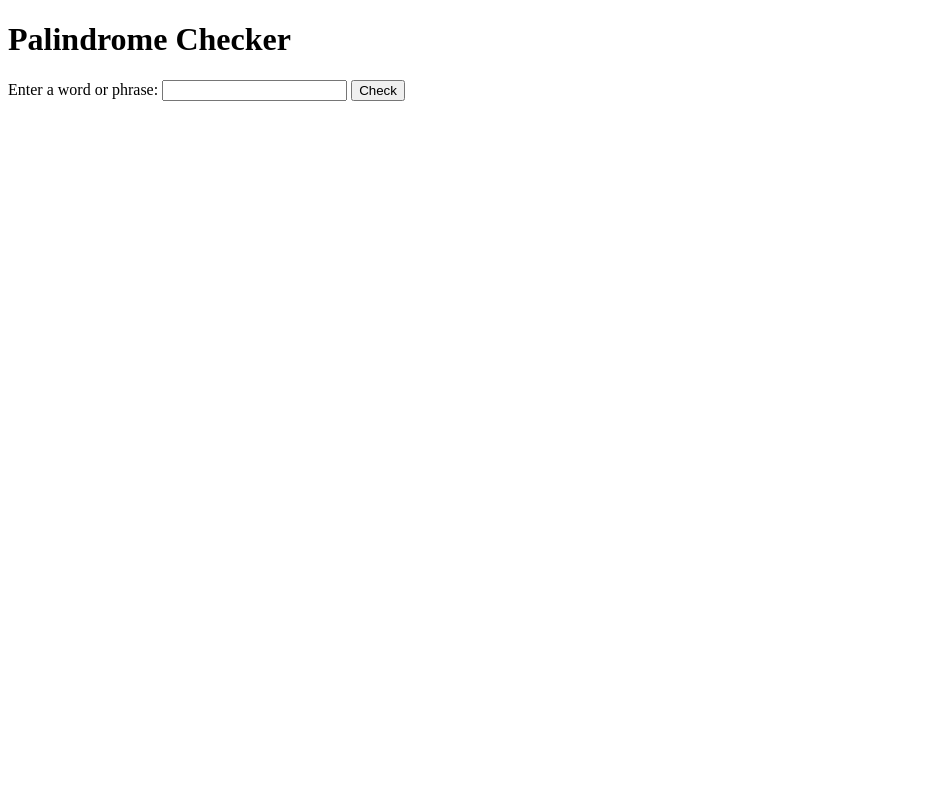
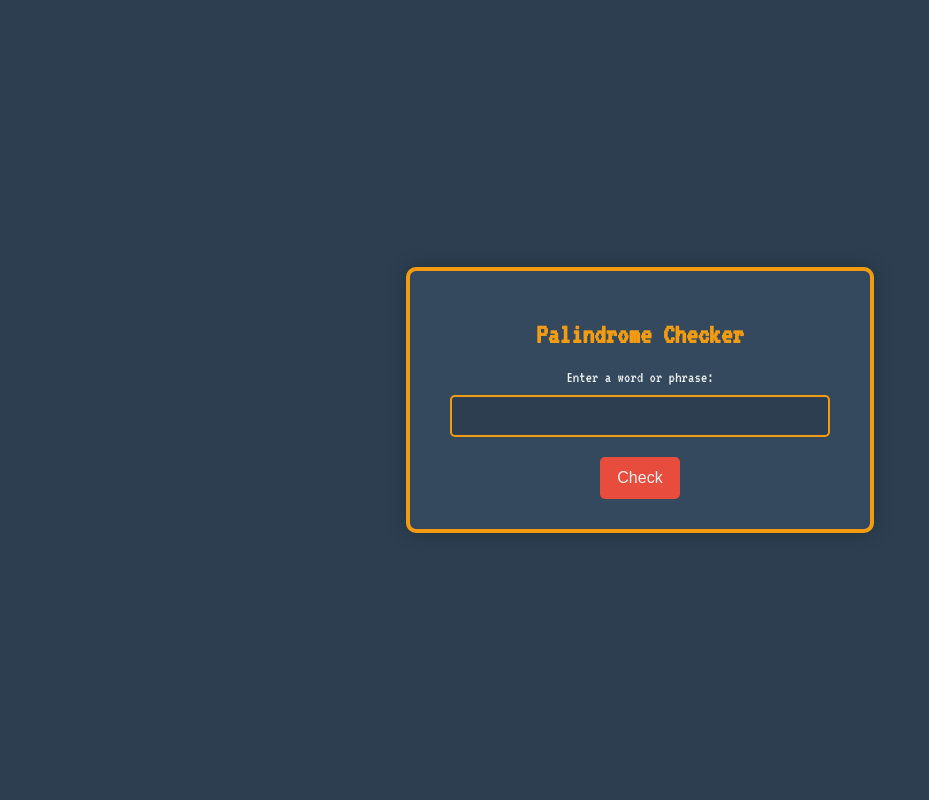
Before and after one commit to popadana10/palindrome_checker-_symfony, a Symfony app: template templates/palindrome/index.html.twig in a window 1280 px wide. Shown: the whole page, without its empty margins (0-929 px from the left). Run offline with Twig, Linux system fonts and the light colour scheme; the template is opened without the code that fills it, so the values that code supplies are empty; some libraries are stand-ins or nearby versions.

Commit message:
Improve color scheme and font for better contrast

```diff
--- a/templates/palindrome/index.html.twig
+++ b/templates/palindrome/index.html.twig
@@ -2,9 +2,92 @@
 <html lang="en">
 	<head>
 		<meta charset="UTF-8">
+		<meta name="viewport" content="width=device-width, initial-scale=1.0">
 		<title>Palindrome Checker</title>
+		<style>
+			@import url('https://fonts.googleapis.com/css2?family=VT323 &display=swap');
+
+			body {
+				font-family: 'VT323', monospace;
+				background-color: #2c3e50;
+				color: #ecf0f1;
+				margin: 0;
+				padding: 0;
+				display: flex;
+				justify-content: center;
+				align-items: center;
+				height: 100vh;
+			}
+
+			.container {
+				background-color: #34495e;
+				border: 4px solid #f39c12;
+				padding: 30px;
+				max-width: 400px;
+				width: 100%;
+				text-align: center;
+				border-radius: 10px;
+				box-shadow: 0 0 20px rgba(0, 0, 0, 0.2);
+			}
+
+			h1 {
+				color: #f39c12;
+				font-size: 1.8rem;
+				margin-bottom: 20px;
+			}
+
+			form {
+				margin-top: 20px;
+			}
+
+			label {
+				display: block;
+				margin-bottom: 10px;
+				font-size: 1rem;
+			}
+
+			input[type="text"] {
+				width: calc(100% - 20px);
+				padding: 10px;
+				margin-bottom: 20px;
+				border: 2px solid #f39c12;
+				border-radius: 5px;
+				background-color: #2c3e50;
+				color: #ecf0f1;
+				font-size: 1rem;
+				box-sizing: border-box;
+			}
+
+			button {
+				background-color: #e74c3c;
+				color: #ecf0f1;
+				border: 2px solid #e74c3c;
+				padding: 10px 15px;
+				font-size: 1rem;
+				border-radius: 5px;
+				cursor: pointer;
+				transition: background-color 0.3s;
+			}
+
+			button:hover {
+				background-color: #c0392b;
+			}
+
+			p {
+				margin-top: 20px;
+				font-size: 1rem;
+				color: #ecf0f1;
+			}
+
+			input:focus,
+			button:focus {
+				outline: none;
+				border-color: #f39c12;
+			}
+		</style>
 	</head>
 	<body>
+		<div class="container">
 			<h1>Palindrome Checker</h1>
 
 			<form method="post" action="{{ path('palindrome_checker') }}">
@@ -16,5 +99,6 @@
 			{% if result is not null %}
 				<p>{{ result }}</p>
 			{% endif %}
+		</div>
 	</body>
 </html>
```
Lines whose indentation alone changed are shown as unchanged.
